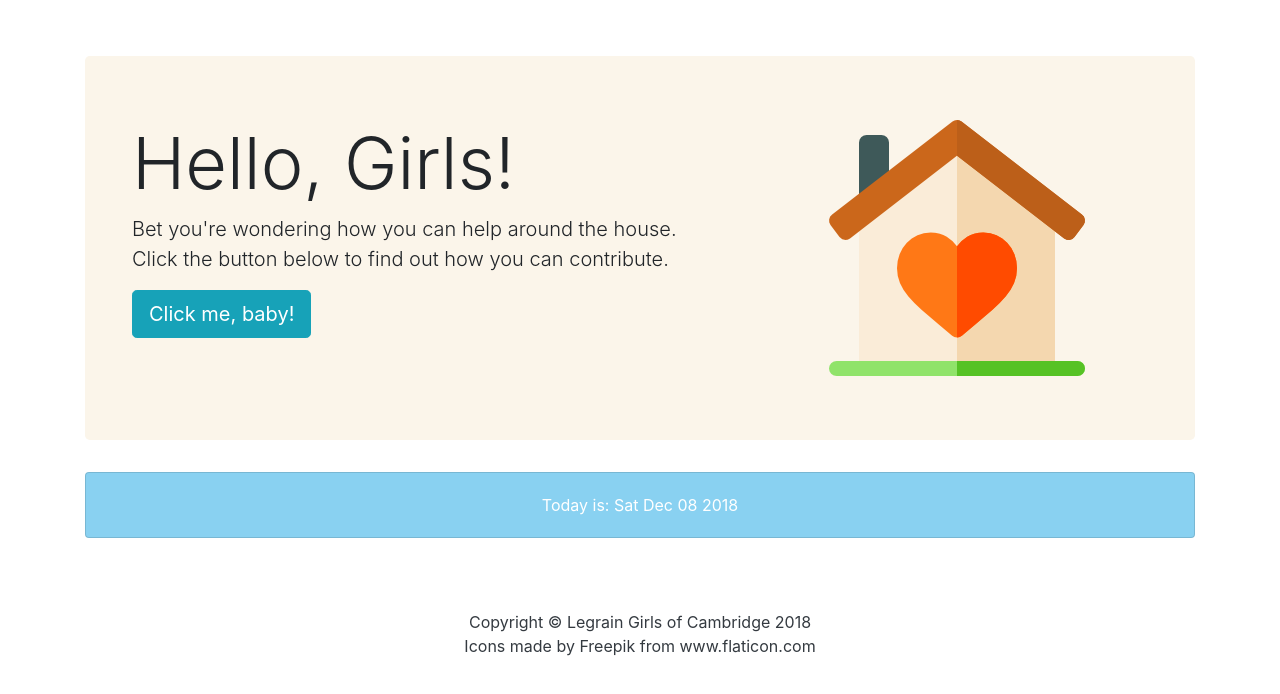
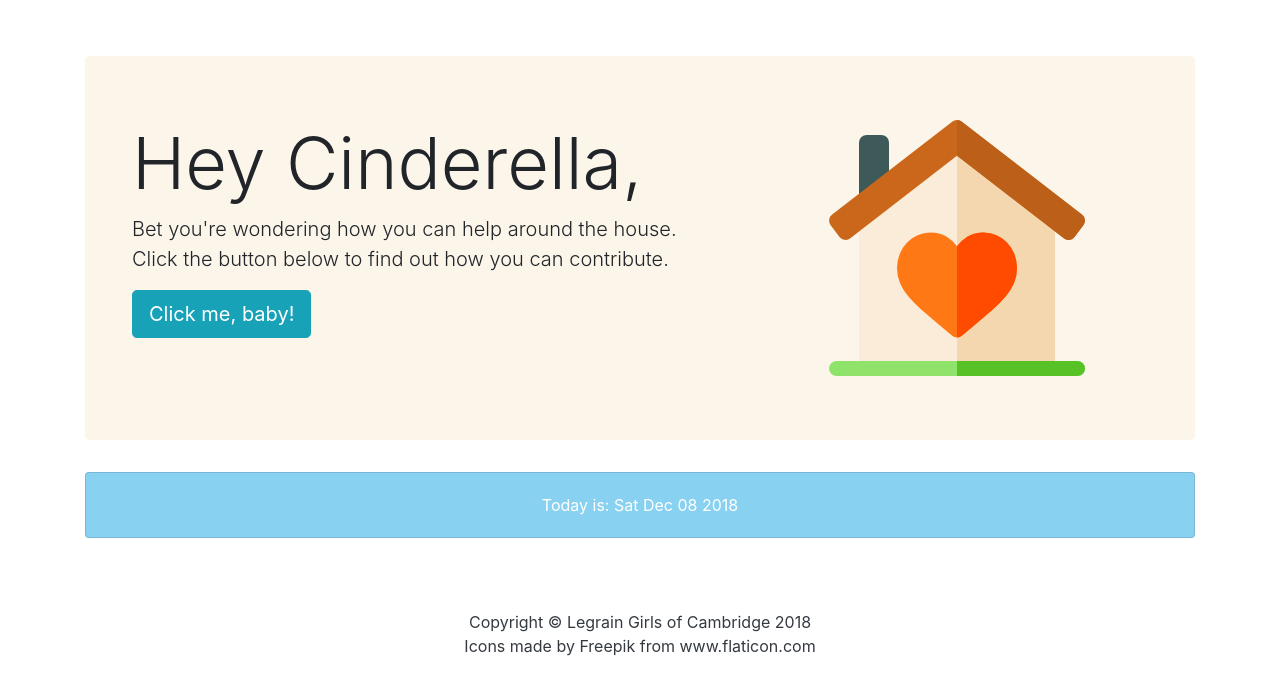
Before and after one commit to NoelleDL/JSMommysBigHelpers, a plain HTML site: page index.html in a window 1280 px wide. Drawn offline with Linux system fonts and the light colour scheme.

Commit message:
update welcome message

```diff
--- a/index.html
+++ b/index.html
@@ -48,7 +48,7 @@
         <div class="container">
           <div class="row">
             <div class="col">
-        <h1 class="display-3">Hello, Girls!</h1>
+        <h1 class="display-3">Hey Cinderella,</h1>
         <p class="lead">Bet you're wondering how you can help around the house. <br>Click the button below to find out how you can contribute.</p>
 
         <p class="lead">
```
